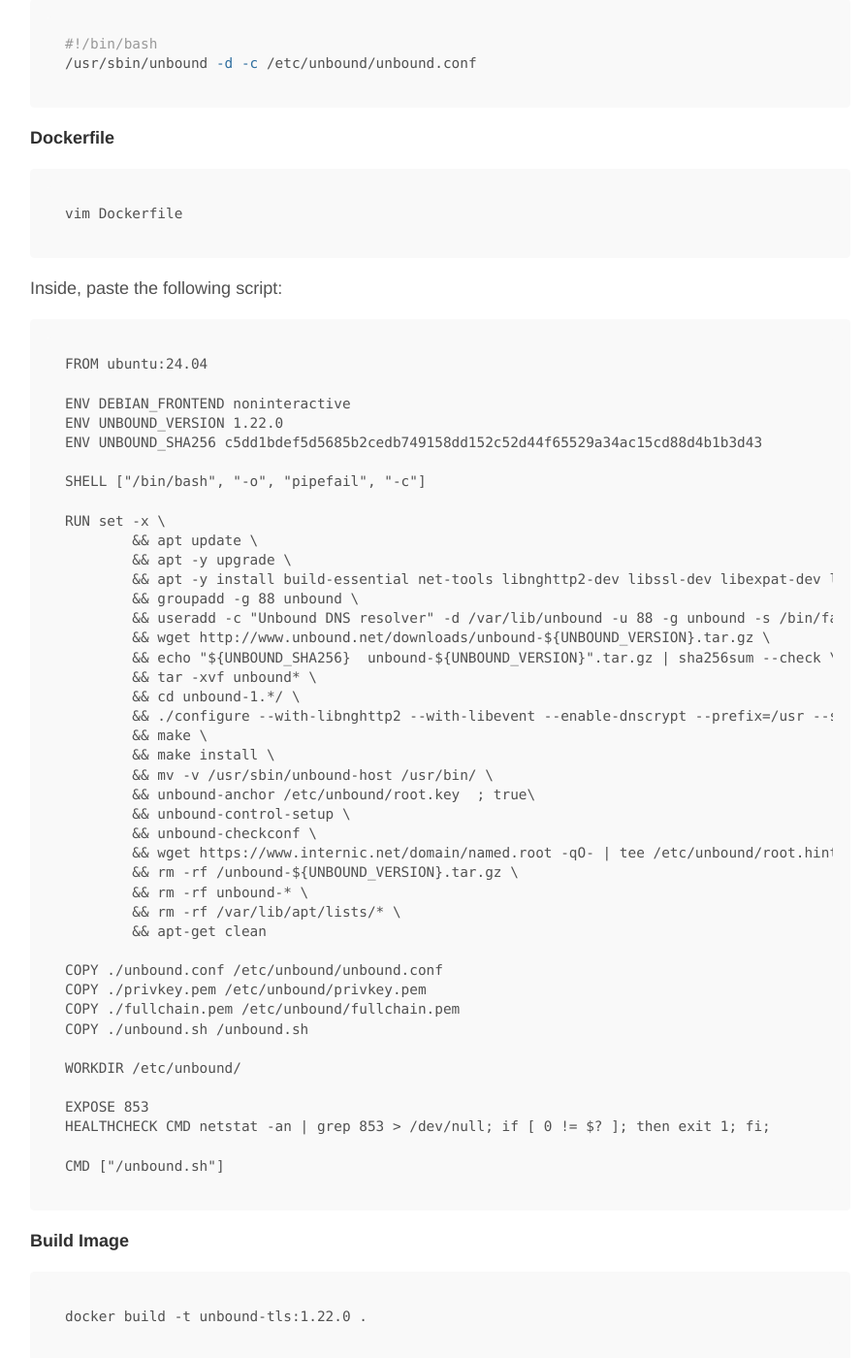
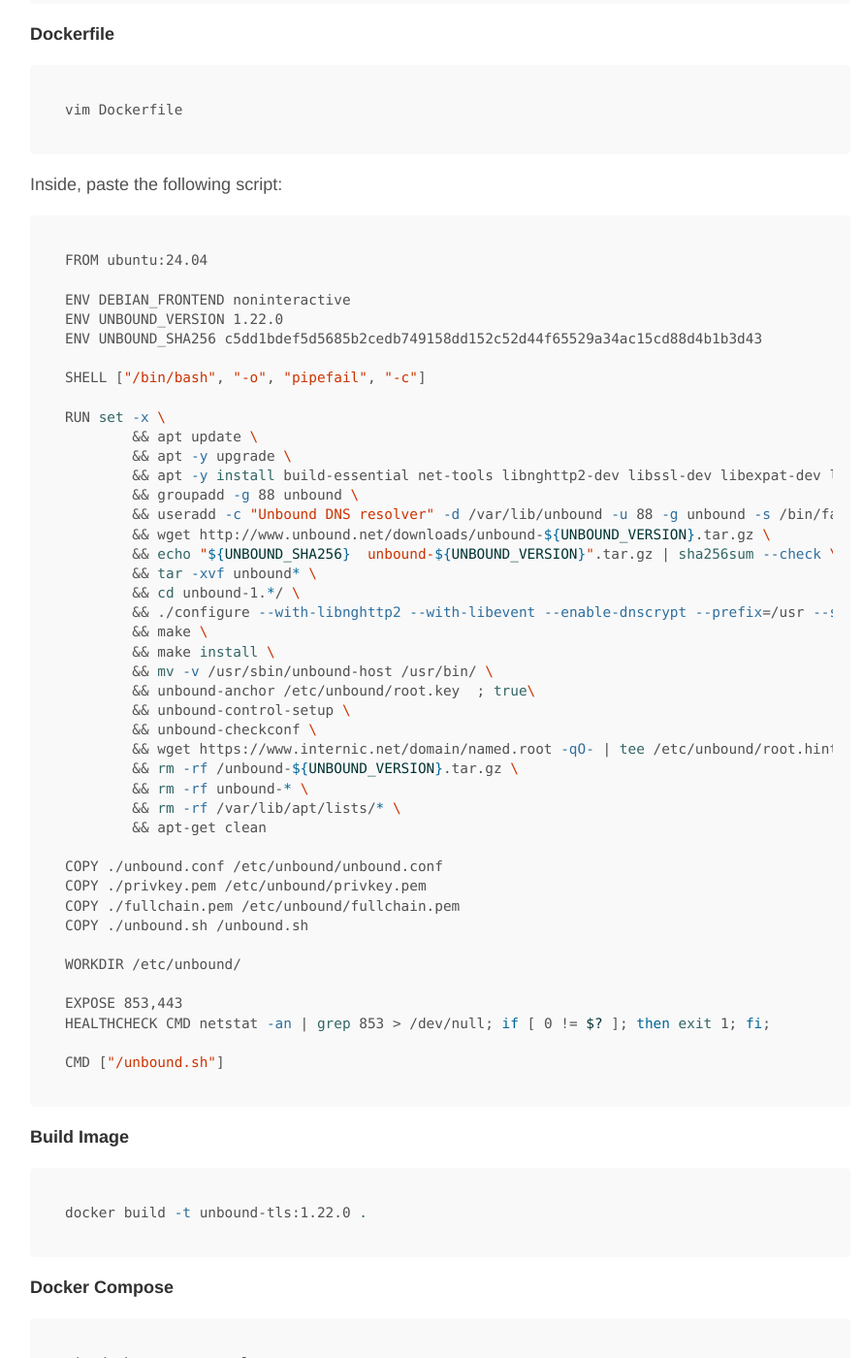
Before and after one commit to ChAndreas/chandreas.github.io, a Jekyll site: the page built from _posts/2019-01-29-unbound-privdns.md, in a window 1280 px wide and 1400 px high, scrolled down 2806 px. Shown: the whole window at 97% size, without its empty margins (186-1076 px from the left). Built offline with Jekyll 4.4.1, drawn with Linux system fonts in a browser that asks for light colours; some of the changed text lies outside the part shown.

Commit message:
Update 2019-01-29-unbound-privdns.md

````diff
--- a/_posts/2019-01-29-unbound-privdns.md
+++ b/_posts/2019-01-29-unbound-privdns.md
@@ -20,18 +20,18 @@
   	sudo tee /etc/apt/sources.list.d/docker.list > /dev/null
 	sudo apt-get update
   	sudo apt-get install docker-ce docker-ce-cli containerd.io docker-buildx-plugin docker-compose-plugin docker-compose
-
+'''
 **Create Let's Encrypt Certificate**
-
-	sudo apt-get update
-	sudo apt-get -y install certbot
-	sudo certbot certonly --no-eff-emai --agree-tos --email <your email> --standalone --non-interactive --domain <your domain>
-	cp /etc/letsencrypt/live/<your domain>/privkey.pem .
-	cp /etc/letsencrypt/live/<your domain>/fullchain.pem .
-
+```bash
+sudo apt-get update
+sudo apt-get -y install certbot
+sudo certbot certonly --no-eff-emai --agree-tos --email <your email> --standalone --non-interactive --domain <your domain>
+cp /etc/letsencrypt/live/<your domain>/privkey.pem .
+cp /etc/letsencrypt/live/<your domain>/fullchain.pem .
+```
 **Unbound Configuration**
 
-```
+```bash
 vim unbound.conf
 ```
 
@@ -117,7 +117,7 @@
 
 **CMD Script**
 
-```
+```bash
 vim unbound.sh
 ```
 
@@ -128,13 +128,13 @@
 
 **Dockerfile**
 
-```
+```bash
 vim Dockerfile
 ```
 
 Inside, paste the following script:
 
-```
+```bash
 FROM ubuntu:24.04
 
 ENV DEBIAN_FRONTEND noninteractive
@@ -173,18 +173,18 @@
 
 WORKDIR /etc/unbound/
 
-EXPOSE 853
+EXPOSE 853,443
 HEALTHCHECK CMD netstat -an | grep 853 > /dev/null; if [ 0 != $? ]; then exit 1; fi;
 
 CMD ["/unbound.sh"]
 ```
 **Build Image**
-
-	docker build -t unbound-tls:1.22.0 .
-
+```bash
+docker build -t unbound-tls:1.22.0 .
+```
 **Docker Compose**
 
-```
+```bash
 vim docker-compose.yml
 ```
 
@@ -198,8 +198,10 @@
     restart: always
     ports:
       - "853:853"
+						- "443:443"
 ```
 
 **Run image**
-
+```bash
 	docker compose up -d
+```
````
Also changed, not shown: other parts of _posts/2019-01-29-unbound-privdns.md (+1 -1 lines).
